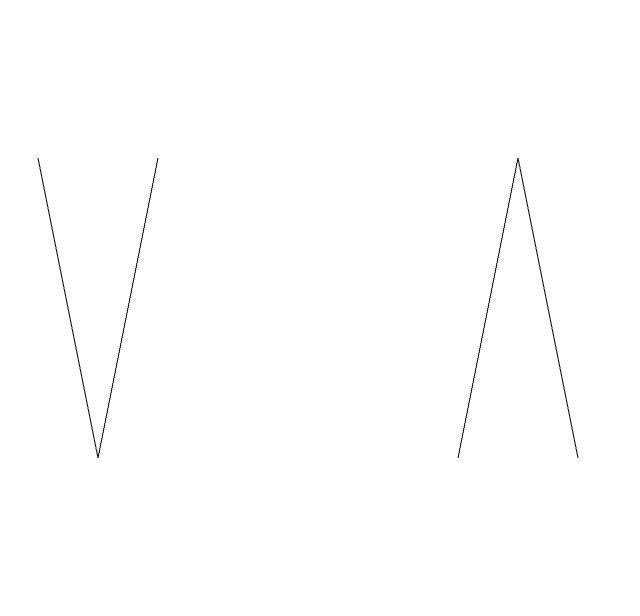
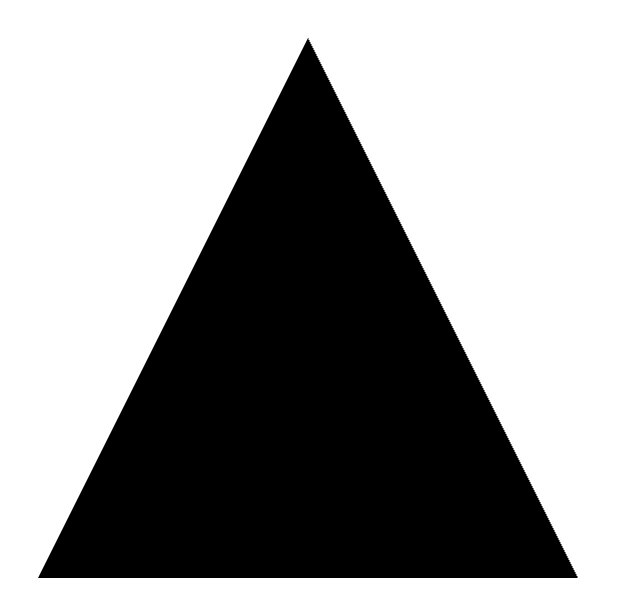
Before and after one commit to haeflinger/play-webgl, a website: page index.html in a window 1280 px wide. Shown: the whole page, without its empty margins (0-640 px from the left). Drawn offline with Linux system fonts and the light colour scheme.

Commit message:
Loading in WebGL Shaders

```diff
--- a/app.js
+++ b/app.js
@@ -15,29 +15,9 @@ function initGL(){
 }
 
 function createShaders() {
+  var vertexShader = getShader(gl, "shader-vs");
 
-  var vs = "";
-  vs += "attribute vec4 coords;";
-  vs += "attribute float pointSize;";
-  vs += "void main(void) {";
-  vs += "  gl_Position = coords;";
-  vs += "  gl_PointSize = pointSize;";
-  vs += "}";
-
-  var vertexShader = gl.createShader(gl.VERTEX_SHADER);
-  gl.shaderSource(vertexShader, vs);
-  gl.compileShader(vertexShader);
-
-  var fs = "";
-  fs += "precision mediump float;";
-  fs += "uniform vec4 color;";
-  fs += "void main(void) {";
-  fs += "  gl_FragColor = color;";
-  fs += "}";
-
-  var fragmentShader = gl.createShader(gl.FRAGMENT_SHADER);
-  gl.shaderSource(fragmentShader, fs);
-  gl.compileShader(fragmentShader);
+  var fragmentShader = getShader(gl, "shader-fs");
 
   shaderProgram = gl.createProgram();
   gl.attachShader(shaderProgram, vertexShader);
@@ -48,17 +28,10 @@ function createShaders() {
 
 function createVerticies() {
   verticies = [
-    -0.9,  0.5, 0,
-    -0.7, -0.5, 0,
-    -0.5,  0.5, 0,
-    -0.3, -0.5, 0,
-    -0.1,  0.5, 0,
-     0.1, -0.5, 0,
-     0.3,  0.5, 0,
-     0.5, -0.5, 0,
-     0.7,  0.5, 0,
-     0.9, -0.5, 0
-  ];
+    -0.9, -0.9, 0.0,
+     0.9, -0.9, 0.0,
+     0.0,  0.9, 0.0
+    ];
 
   var buffer = gl.createBuffer();
   gl.bindBuffer(gl.ARRAY_BUFFER, buffer);
@@ -76,9 +49,49 @@ function createVerticies() {
   var color = gl.getUniformLocation(shaderProgram, "color");
   gl.uniform4f(color, 0, 0, 0, 1);
 }
+//https://developer.mozilla.org/en-US/docs/Web/API/WebGL_API/Tutorial/Adding_2D_content_to_a_WebGL_context
+function getShader(gl, id) {
+  var shaderScript, theSource, currentChild, shader;
+
+  shaderScript = document.getElementById(id);
+
+  if(!shaderScript) {
+    return null;
+  }
+
+  theSource = "";
+  currentChild = shaderScript.firstChild;
+
+  while(currentChild) {
+    if(currentChild.nodeType == currentChild.TEXT_NODE) {
+      theSource += currentChild.textContent;
+    }
+    currentChild = currentChild.nextSibling;
+  }
+  if(shaderScript.type == "x-shader/x-fragment") {
+    shader = gl.createShader(gl.FRAGMENT_SHADER);
+  } else if(shaderScript.type == "x-shader/x-vertex") {
+    shader = gl.createShader(gl.VERTEX_SHADER);
+  } else {
+    //Unknown shader type
+    return null;
+  }
+  gl.shaderSource(shader, theSource);
+
+  //Compile the shader program
+  gl.compileShader(shader);
+
+  //See if compiled successfully
+  if(!gl.getShaderParameter(shader, gl.COMPILE_STATUS)) {
+    alert("An error occured compiling the shaders: " + gl.getShaderInfoLog(shader));
+    return null;
+  }
+  return shader;
+}
+
+
 
 function draw() {
   gl.clear(gl.COLOR_BUFFER_BIT);
-  gl.drawArrays(gl.LINE_STRIP, 0, 3);
-  gl.drawArrays(gl.LINE_STRIP, 7, 3);
+  gl.drawArrays(gl.TRIANGLES, 0, 3);
 }
--- a/index.html
+++ b/index.html
@@ -3,7 +3,23 @@
 <head>
   <meta charset-"utf-8">
   <meta name="viewport" content="width=device-width">
-  <title>JS Bin</title>
+  <title>Kurt WebGL</title>
+
+  <script id="shader-vs" type="x-shader/x-vertex">
+    attribute vec4 coords;
+    attribute float pointSize;
+    void main(void) {
+      gl_Position = coords;
+      gl_PointSize = pointSize;
+    }
+  </script>
+  <script id="shader-fs" type="x-shader/x-fragment">
+  precision mediump float;
+  uniform vec4 color;
+  void main(void){
+    gl_FragColor = color;
+  }
+  </script>
 </head>
 <body>
   <canvas id="canvas" width="600" height="600"></canvas>
```
